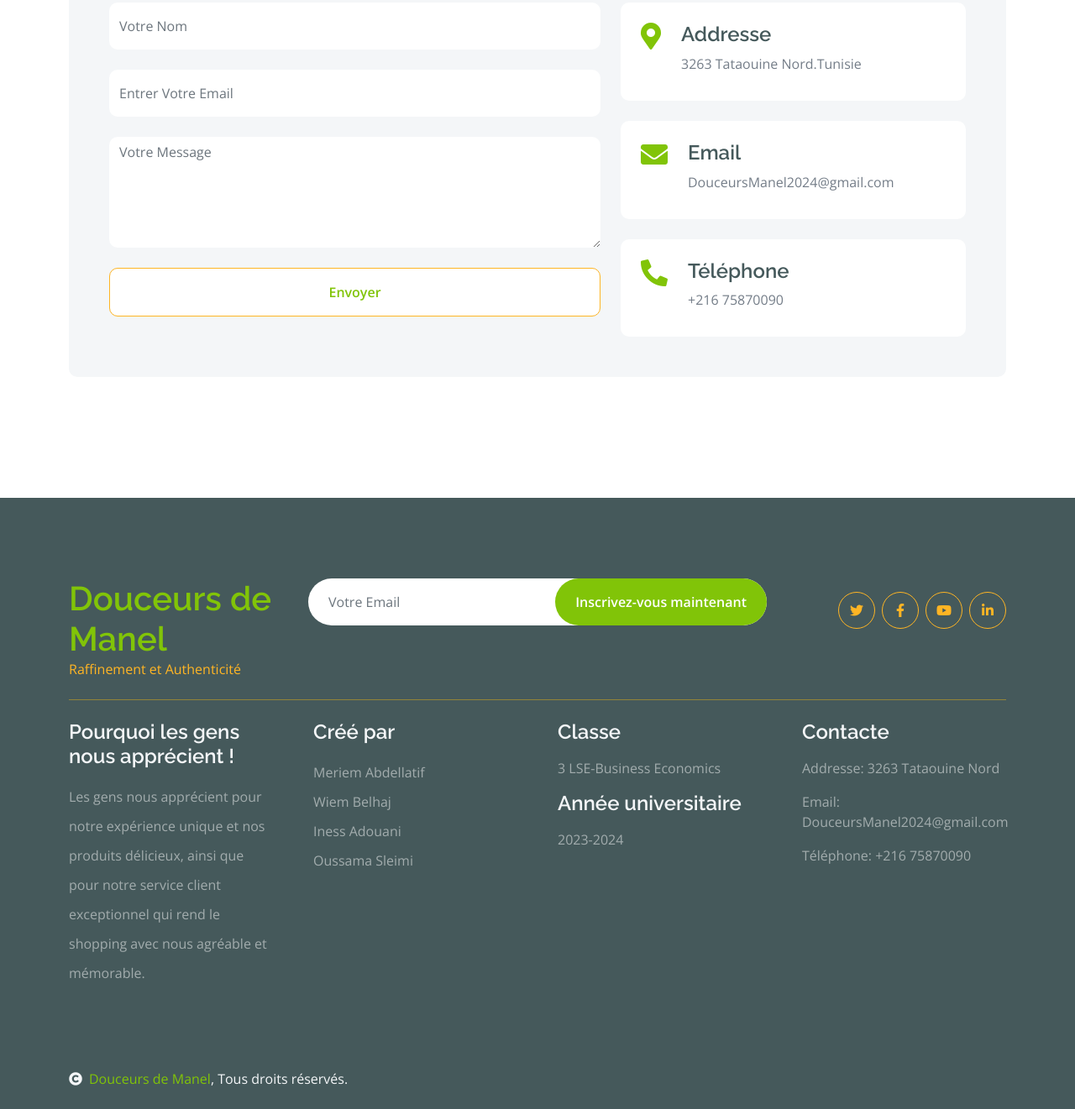
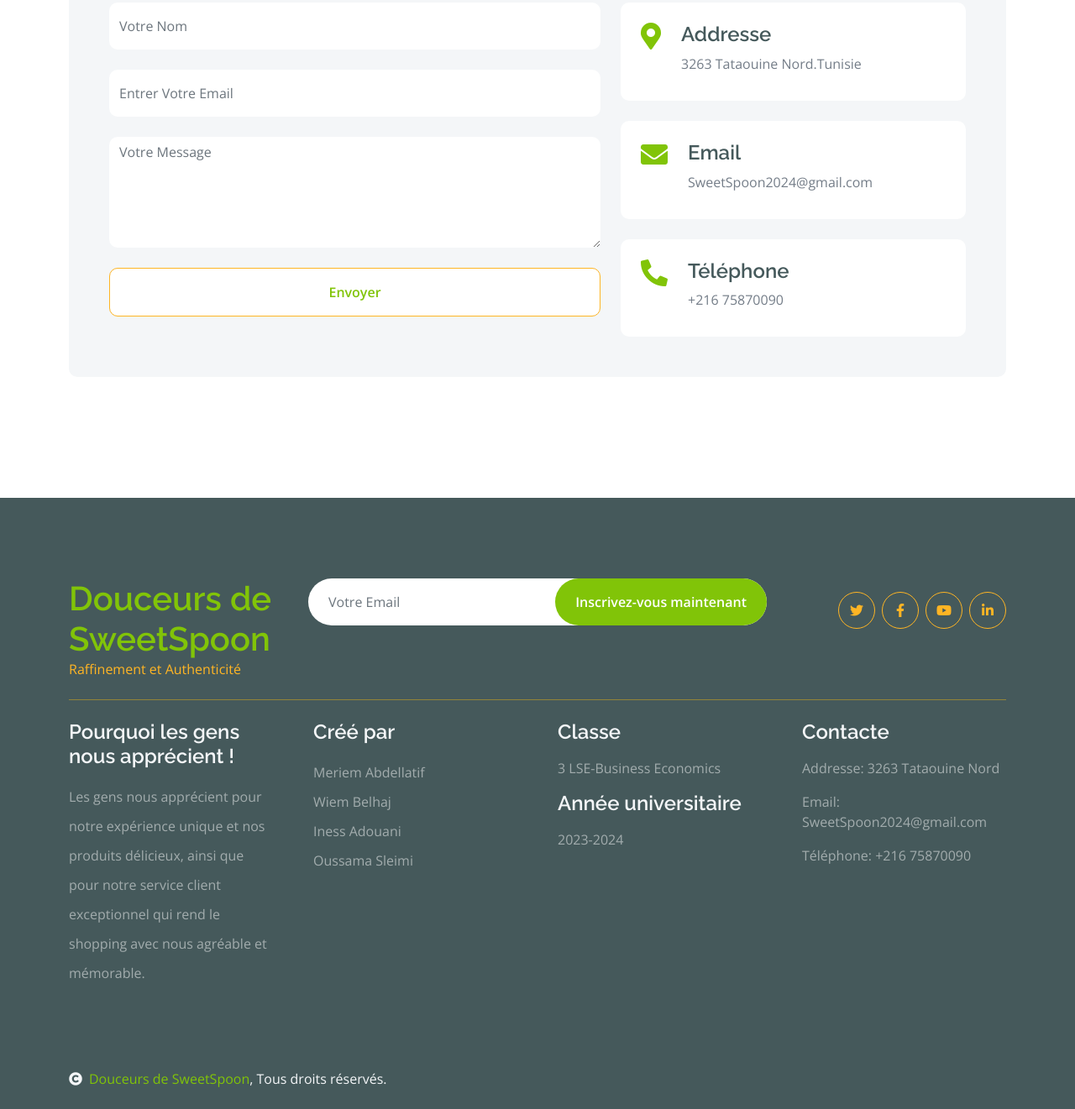
Before and after one commit to MariemAbdellatif/Site-Web-3Lse-BusinessEconomic, a plain HTML site: page contact.html in a window 1280 px wide. Shown: the part 923-2244 px from the top of the page at 84% size. Drawn offline with nearby package versions, Linux system fonts and the light colour scheme.

Commit message:
Update contact.html

```diff
--- a/contact.html
+++ b/contact.html
@@ -3,7 +3,7 @@
 
     <head>
         <meta charset="utf-8">
-        <title>D.Manel </title>
+        <title>SweetSpoon </title>
         <meta content="width=device-width, initial-scale=1.0" name="viewport">
         <meta content="" name="keywords">
         <meta content="" name="description">
@@ -44,7 +44,7 @@
                 <div class="d-flex justify-content-between">
                     <div class="top-info ps-2">
                         <small class="me-3"><i class="fas fa-map-marker-alt me-2 text-secondary"></i> <a href="#" class="text-white">23 Tataouine, Tunisie</a></small>
-                        <small class="me-3"><i class="fas fa-envelope me-2 text-secondary"></i><a href="#" class="text-white">DouceursManel2024@gmail.com</a></small>
+                        <small class="me-3"><i class="fas fa-envelope me-2 text-secondary"></i><a href="#" class="text-white">SweetSpoon2024@gmail.com</a></small>
                     </div>
 
                 </div>
@@ -54,7 +54,7 @@
 				<div class="d-flex align-items-center">
                 <img src="img/hero-img-0.png" class="img-fluid me-5 rounded-circle" style="width: 80px; height: 80px;"alt="">
                   </div>
-                 <a href="index.html" class="navbar-brand"><h1 class="text-primary display-6">D.Manel</h1></a>
+                 <a href="index.html" class="navbar-brand"><h1 class="text-primary display-6">SweetSpoon</h1></a>
                     <button class="navbar-toggler py-2 px-3" type="button" data-bs-toggle="collapse" data-bs-target="#navbarCollapse">
                         <span class="fa fa-bars text-primary"></span>
                     </button>
@@ -157,7 +157,7 @@
                                 <i class="fas fa-envelope fa-2x text-primary me-4"></i>
                                 <div>
                                     <h4>Email</h4>
-                                    <p class="mb-2">DouceursManel2024@gmail.com</p>
+                                    <p class="mb-2">SweetSpoon2024@gmail.com</p>
                                 </div>
                             </div>
                             <div class="d-flex p-4 rounded bg-white">
@@ -182,7 +182,7 @@
                     <div class="row g-4">
                         <div class="col-lg-3">
                             <a href="#">
-                                <h1 class="text-primary mb-0">Douceurs de Manel</h1>
+                                <h1 class="text-primary mb-0">Douceurs de SweetSpoon</h1>
                                 <p class="text-secondary mb-0">Raffinement et Authenticité</p>
                             </a>
                         </div>
@@ -233,7 +233,7 @@
                         <div class="footer-item">
                             <h4 class="text-light mb-3">Contacte</h4>
                             <p>Addresse: 3263 Tataouine Nord</p>
-                            <p>Email: DouceursManel2024@gmail.com</p>
+                            <p>Email: SweetSpoon2024@gmail.com</p>
                             <p>Téléphone: +216 75870090</p>
 
                         </div>
@@ -248,7 +248,7 @@
             <div class="container">
                 <div class="row">
                     <div class="col-md-6 text-center text-md-start mb-3 mb-md-0">
-                        <span class="text-light"><a href="#"><i class="fas fa-copyright text-light me-2"></i>Douceurs de Manel</a>, Tous droits réservés.</span>
+                        <span class="text-light"><a href="#"><i class="fas fa-copyright text-light me-2"></i>Douceurs de SweetSpoon</a>, Tous droits réservés.</span>
                     </div>
                     <div class="col-md-6 my-auto text-center text-md-end text-white">
 
```
